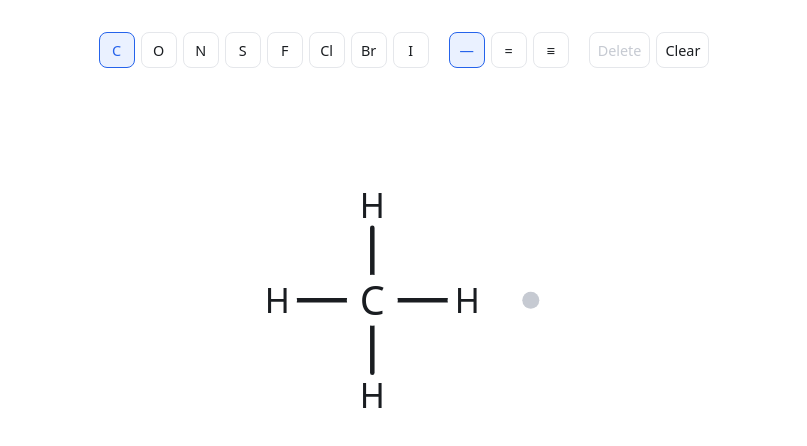
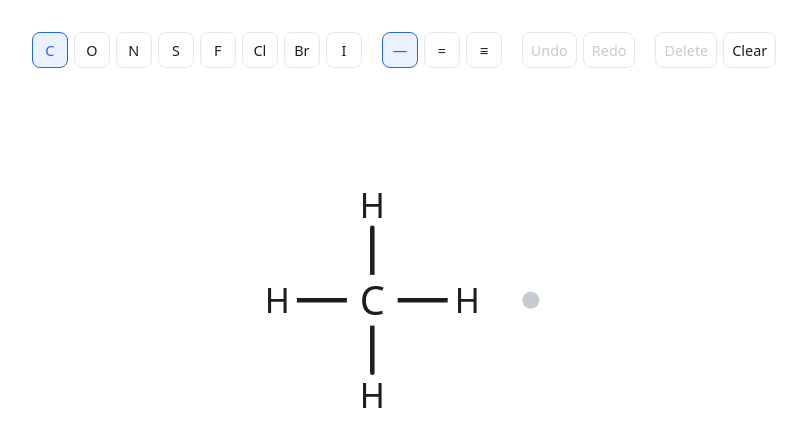
Before and after one commit to aarianmm/alkane, a React (Vite) app: page / in a window 1280 px wide. Shown: the top 446 px of the page, without its empty margins (236-1043 px from the left). Built offline with nearby package versions, Linux system fonts and the light colour scheme.

Commit message:
Add undo/redo for graph edits
History tracks graph snapshots only, not selection or tool state. Wired to Undo/Redo buttons and Cmd/Ctrl+Z, Cmd/Ctrl+Shift+Z.

```diff
--- a/src/App.tsx
+++ b/src/App.tsx
@@ -24,6 +24,18 @@ function App() {
     window.addEventListener("keydown", handleKeyDown);
     return () => window.removeEventListener("keydown", handleKeyDown);
   }, [selection]);
+
+  useEffect(() => {
+    function handleKeyDown(event: KeyboardEvent) {
+      const modifier = event.metaKey || event.ctrlKey;
+      if (!modifier || event.key.toLowerCase() !== "z") return;
+      event.preventDefault();
+      dispatch({ type: event.shiftKey ? "REDO" : "UNDO" });
+    }
+
+    window.addEventListener("keydown", handleKeyDown);
+    return () => window.removeEventListener("keydown", handleKeyDown);
+  }, []);
 
   // The toolbar shows and edits whatever is selected; with nothing selected
   // it falls back to the "next atom" growth tool.
@@ -68,6 +80,10 @@ function App() {
         canDelete={canDelete}
         onDelete={() => dispatch({ type: "DELETE_SELECTION" })}
         onClear={() => dispatch({ type: "CLEAR_MOLECULE" })}
+        canUndo={state.history.past.length > 0}
+        canRedo={state.history.future.length > 0}
+        onUndo={() => dispatch({ type: "UNDO" })}
+        onRedo={() => dispatch({ type: "REDO" })}
       />
       <div style={{ width: "min(90vw, 480px)", height: "min(90vw, 480px)", flex: 1 }}>
         <MoleculeEditor
--- a/src/editor/Toolbar.tsx
+++ b/src/editor/Toolbar.tsx
@@ -16,6 +16,10 @@ interface ToolbarProps {
   canDelete: boolean;
   onDelete: () => void;
   onClear: () => void;
+  canUndo: boolean;
+  canRedo: boolean;
+  onUndo: () => void;
+  onRedo: () => void;
 }
 
 export function Toolbar({
@@ -26,6 +30,10 @@ export function Toolbar({
   canDelete,
   onDelete,
   onClear,
+  canUndo,
+  canRedo,
+  onUndo,
+  onRedo,
 }: ToolbarProps) {
   return (
     <div className={styles.toolbar} role="toolbar" aria-label="Molecule editing tools">
@@ -55,6 +63,20 @@ export function Toolbar({
           </button>
         ))}
       </div>
+      <div className={styles.group} aria-label="History">
+        <button type="button" className={styles.button} disabled={!canUndo} onClick={onUndo} title="Undo (Ctrl/Cmd+Z)">
+          Undo
+        </button>
+        <button
+          type="button"
+          className={styles.button}
+          disabled={!canRedo}
+          onClick={onRedo}
+          title="Redo (Ctrl/Cmd+Shift+Z)"
+        >
+          Redo
+        </button>
+      </div>
       <div className={styles.group} aria-label="Editing">
         <button type="button" className={styles.button} disabled={!canDelete} onClick={onDelete}>
           Delete
--- a/src/state/editorReducer.ts
+++ b/src/state/editorReducer.ts
@@ -13,6 +13,11 @@ export type Selection =
   | { kind: "bond"; atomIdA: string; atomIdB: string }
   | null;
 
+interface History {
+  past: MoleculeGraph[];
+  future: MoleculeGraph[];
+}
+
 export interface EditorState {
   graph: MoleculeGraph;
   selection: Selection;
@@ -23,6 +28,8 @@ export interface EditorState {
     element: Element;
     bondOrder: BondOrder;
   };
+  /** Undo/redo only covers the graph — selection and tool are transient UI state, not edits. */
+  history: History;
 }
 
 export function createInitialState(): EditorState {
@@ -31,6 +38,7 @@ export function createInitialState(): EditorState {
     selection: null,
     style: DEFAULT_STYLE,
     tool: { element: "C", bondOrder: 1 },
+    history: { past: [], future: [] },
   };
 }
 
@@ -44,15 +52,27 @@ export type EditorAction =
   | { type: "RETYPE_SELECTED_ATOM"; element: Element }
   | { type: "SET_SELECTED_BOND_ORDER"; order: BondOrder }
   | { type: "DELETE_SELECTION" }
-  | { type: "CLEAR_MOLECULE" };
+  | { type: "CLEAR_MOLECULE" }
+  | { type: "UNDO" }
+  | { type: "REDO" };
+
+/** Records the graph as it was just before a mutation, and drops the redo stack since it's now stale. */
+function withMutation(state: EditorState, graph: MoleculeGraph, extra: Partial<EditorState> = {}): EditorState {
+  return {
+    ...state,
+    ...extra,
+    graph,
+    history: { past: [...state.history.past, state.graph], future: [] },
+  };
+}
 
 export function editorReducer(state: EditorState, action: EditorAction): EditorState {
   switch (action.type) {
     case "GROW_ATOM":
-      return {
-        ...state,
-        graph: addAtomFromStub(state.graph, action.atomId, state.tool.element, state.tool.bondOrder),
-      };
+      return withMutation(
+        state,
+        addAtomFromStub(state.graph, action.atomId, state.tool.element, state.tool.bondOrder),
+      );
 
     case "SET_TOOL_ELEMENT":
       return { ...state, tool: { ...state.tool, element: action.element } };
@@ -71,13 +91,13 @@ export function editorReducer(state: EditorState, action: EditorAction): EditorS
 
     case "RETYPE_SELECTED_ATOM": {
       if (state.selection?.kind !== "atom") return state;
-      return { ...state, graph: setAtomElement(state.graph, state.selection.atomId, action.element) };
+      return withMutation(state, setAtomElement(state.graph, state.selection.atomId, action.element));
     }
 
     case "SET_SELECTED_BOND_ORDER": {
       if (state.selection?.kind !== "bond") return state;
       const { atomIdA, atomIdB } = state.selection;
-      return { ...state, graph: setBondOrder(state.graph, atomIdA, atomIdB, action.order) };
+      return withMutation(state, setBondOrder(state.graph, atomIdA, atomIdB, action.order));
     }
 
     case "DELETE_SELECTION": {
@@ -86,16 +106,36 @@ export function editorReducer(state: EditorState, action: EditorAction): EditorS
 
       if (selection.kind === "atom") {
         if (selection.atomId === state.graph.rootId) return state; // the seed can't be deleted
-        return { ...state, graph: deleteAtomSubtree(state.graph, selection.atomId), selection: null };
+        return withMutation(state, deleteAtomSubtree(state.graph, selection.atomId), { selection: null });
       }
+      return withMutation(state, deleteBond(state.graph, selection.atomIdA, selection.atomIdB), { selection: null });
+    }
+
+    case "CLEAR_MOLECULE":
+      return withMutation(state, createSeedGraph(), { selection: null });
+
+    case "UNDO": {
+      const { past, future } = state.history;
+      if (past.length === 0) return state;
+      const graph = past[past.length - 1];
       return {
         ...state,
-        graph: deleteBond(state.graph, selection.atomIdA, selection.atomIdB),
+        graph,
         selection: null,
+        history: { past: past.slice(0, -1), future: [state.graph, ...future] },
       };
     }
 
-    case "CLEAR_MOLECULE":
-      return { ...state, graph: createSeedGraph(), selection: null };
+    case "REDO": {
+      const { past, future } = state.history;
+      if (future.length === 0) return state;
+      const graph = future[0];
+      return {
+        ...state,
+        graph,
+        selection: null,
+        history: { past: [...past, state.graph], future: future.slice(1) },
+      };
+    }
   }
 }
```
Also changed, not shown: 1 other file (tests, documents, lock files or other folders).
